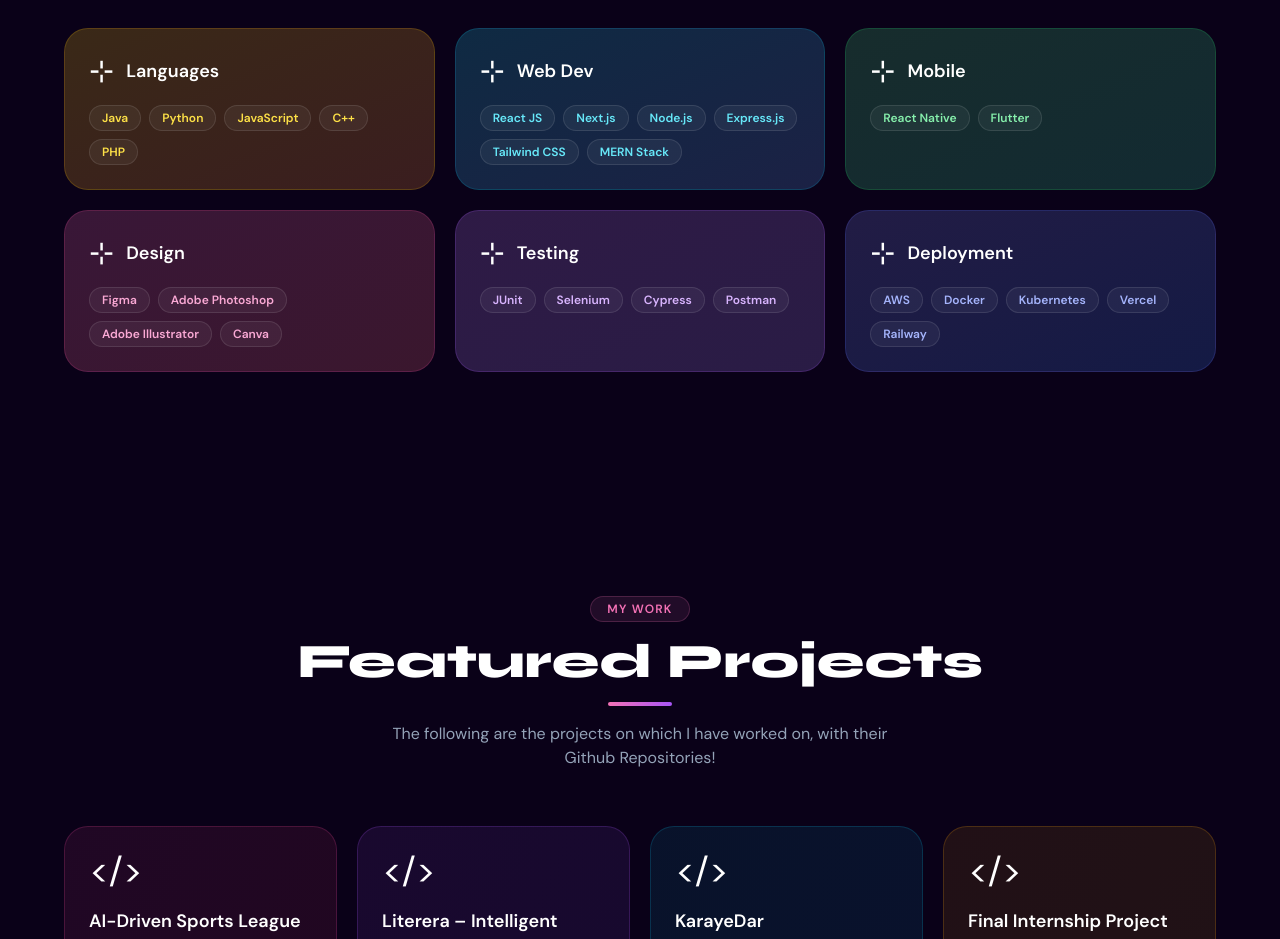
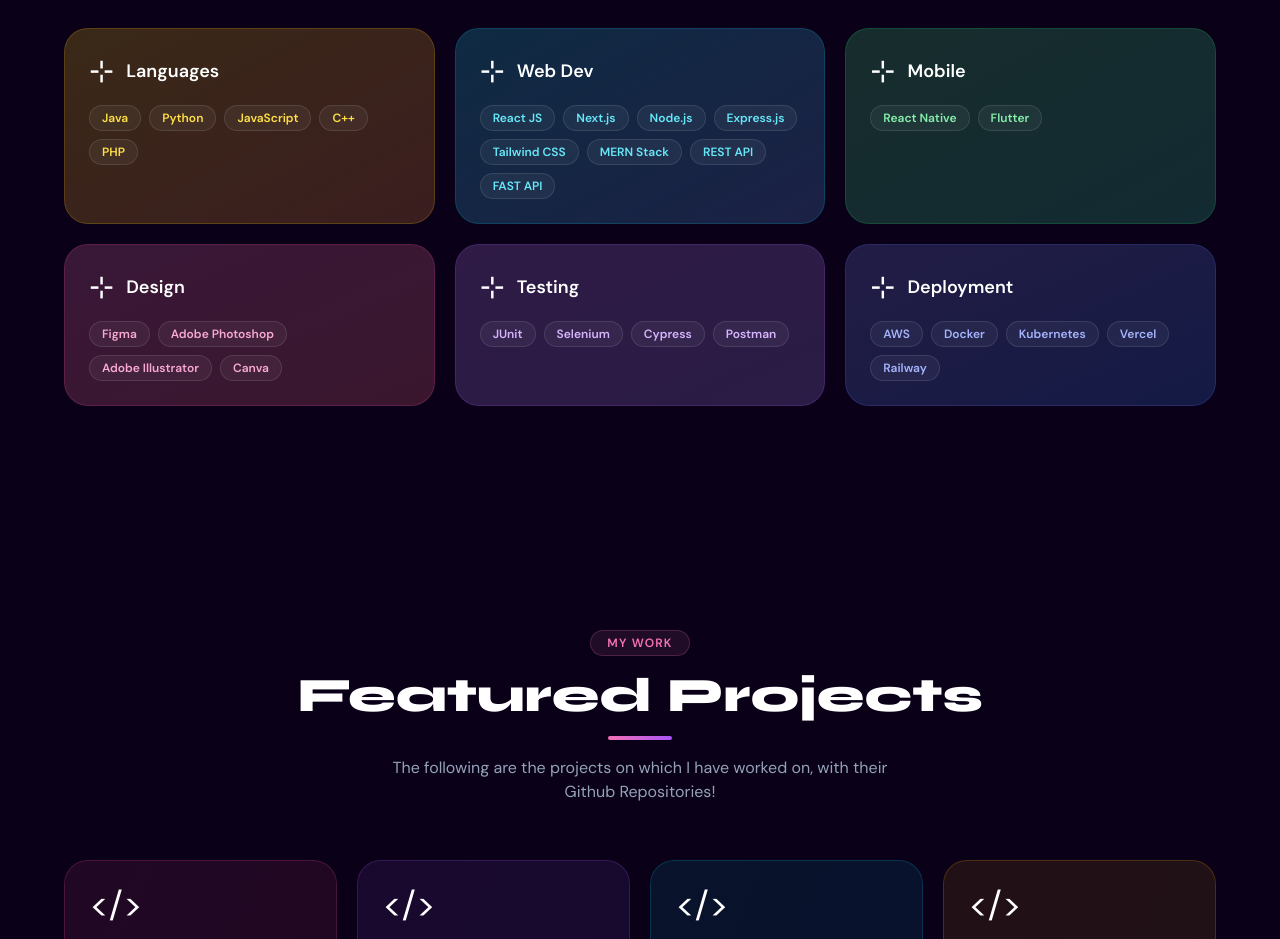
Before and after one commit to maryamtahirexe/portfolio, a React (Create React App) app: page / in a window 1280 px wide. Shown: the part 2020-2959 px from the top of the page. Built offline with nearby package versions, Linux system fonts and the light colour scheme.

Commit message:
Add REST API and FAST API to technologies list

```diff
--- a/src/App.js
+++ b/src/App.js
@@ -352,6 +352,8 @@
       "Express.js",
       "Tailwind CSS",
       "MERN Stack",
+      "REST API",
+      "FAST API",
     ],
   },
   {
```
